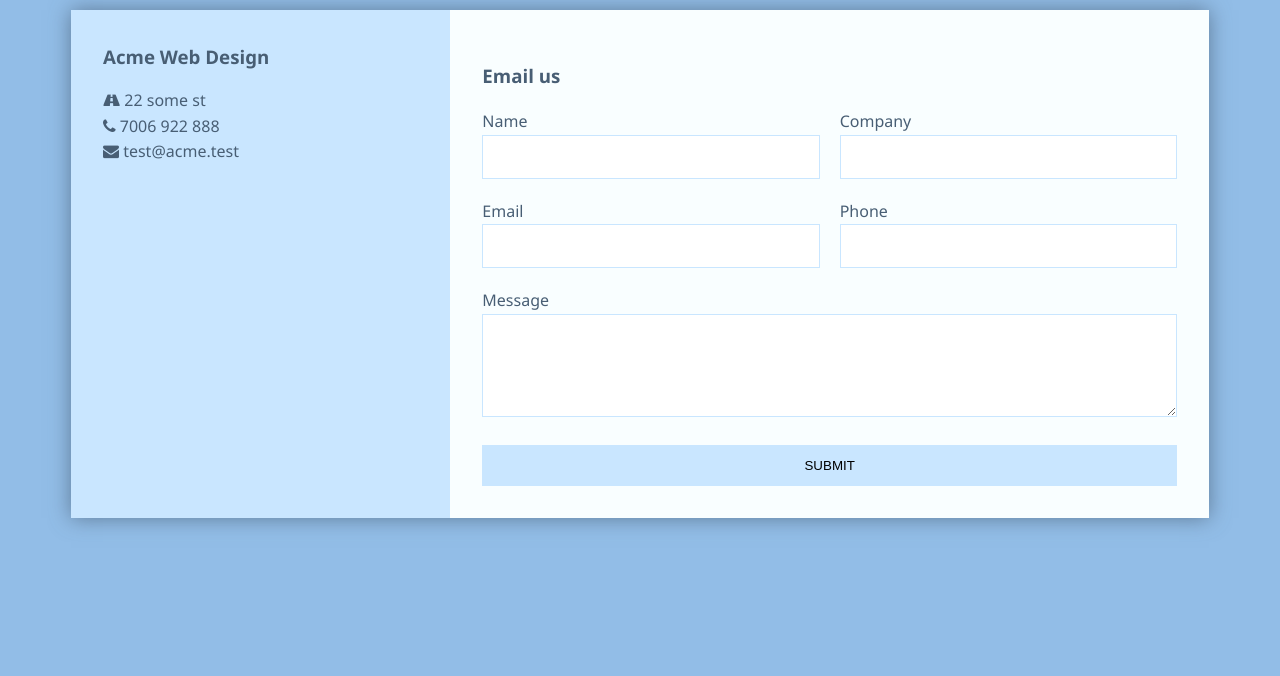
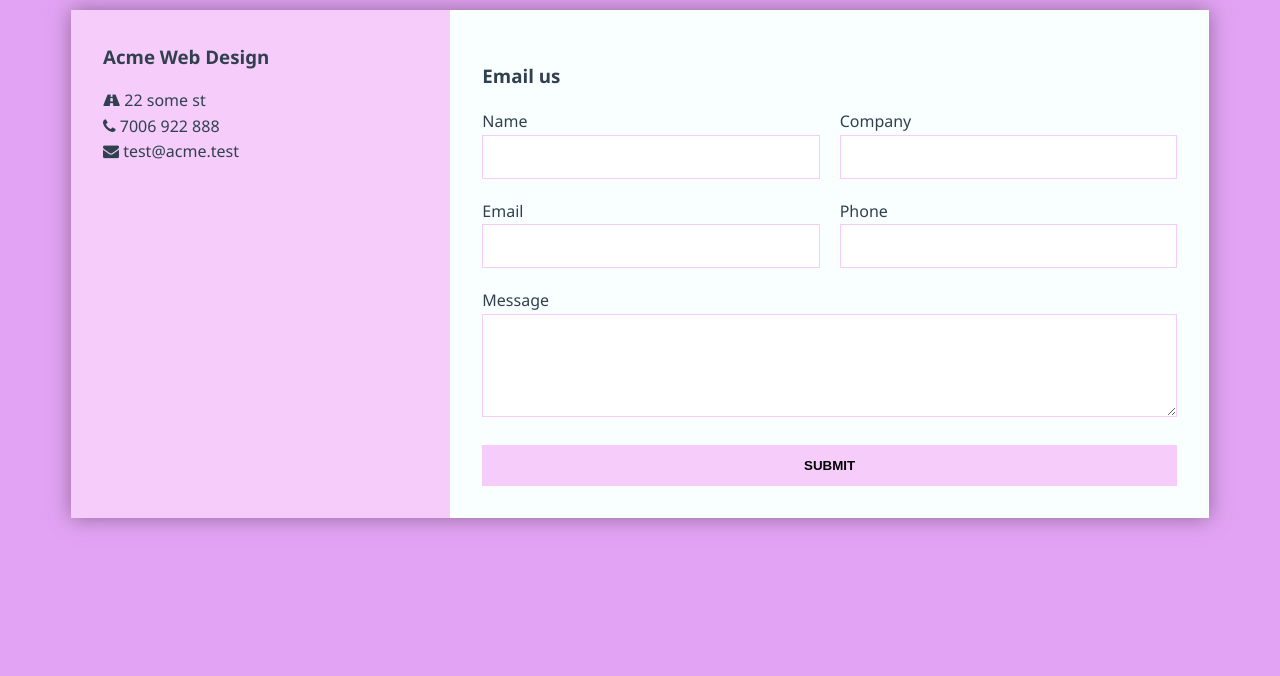
Before and after one commit to Saleem07/firebase-contact-form, a plain HTML site: page index.html in a window 1280 px wide. Shown: the part 124-800 px from the top of the page. Drawn offline with Linux system fonts and the light colour scheme.

Commit message:
changed styling

```diff
--- a/style.css
+++ b/style.css
@@ -3,8 +3,8 @@
 }
 
 body {
-  background: #92bde7;
-  color: #485e74;
+  background: #e2a3f5;
+  color: #31404e;
   line-height: 1.6;
   font-family: "Segoe UI", Tahoma, Geneva, Verdana, sans-serif;
   padding: 1em;
@@ -30,14 +30,14 @@ ul {
 }
 
 .wrapper {
-  box-shadow: 0 0 20px 0 rgba(72, 94, 116, 0.7);
+  box-shadow: 0 0 20px 0 rgba(110, 81, 108, 0.7);
 }
 
 .wrapper > * {
   padding: 1em;
 }
 .company-info {
-  background: #c9e6ff;
+  background: #f5ccfa;
 }
 
 .company-info h3,
@@ -74,18 +74,20 @@ ul {
 .contact form textarea {
   width: 100%;
   padding: 1em;
-  border: 1px solid #c9e6ff;
+  border: 1px solid #f5ccfa;
 }
 
 .contact form button {
-  background: #c9e6ff;
+  background: #f5ccfa;
   border: 0;
   text-transform: uppercase;
+
+  font-weight: 600;
 }
 
 .contact form button:hover,
 .contact form button:focus {
-  background: #92bde7;
+  background: #e2a3f5;
   outline: 0;
   transition: background 1.5s ease-out;
 }
```
